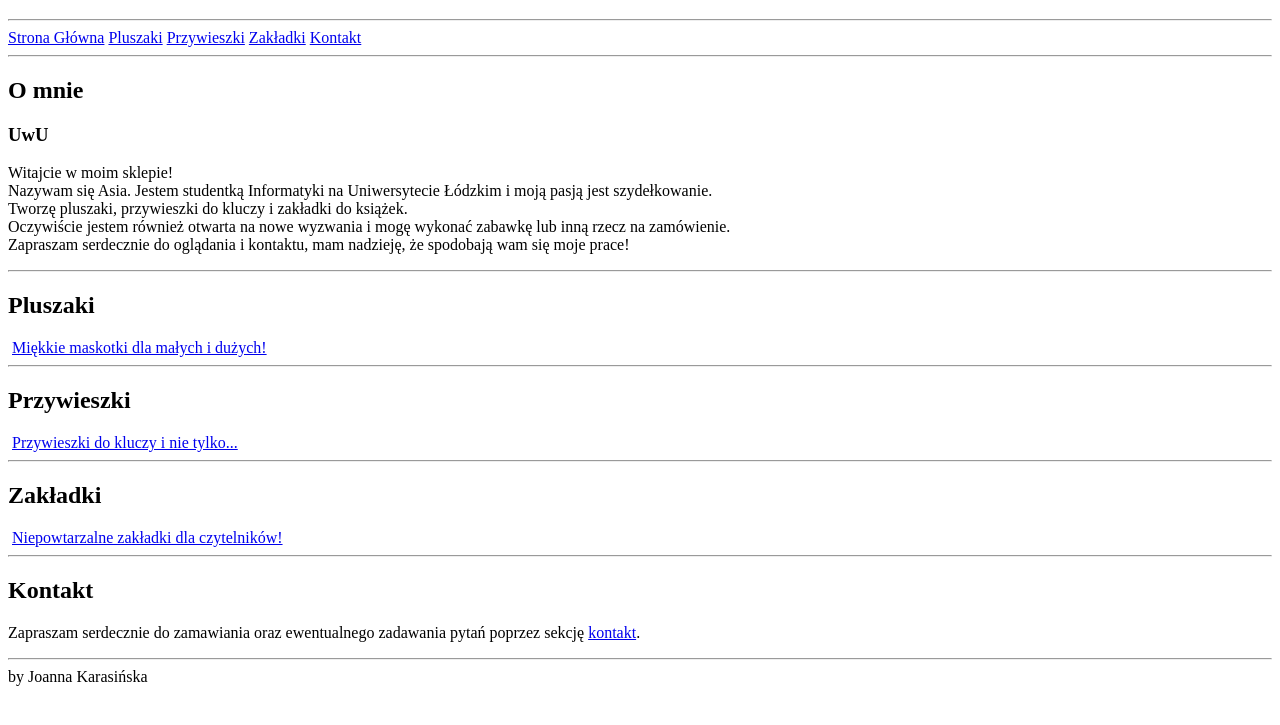
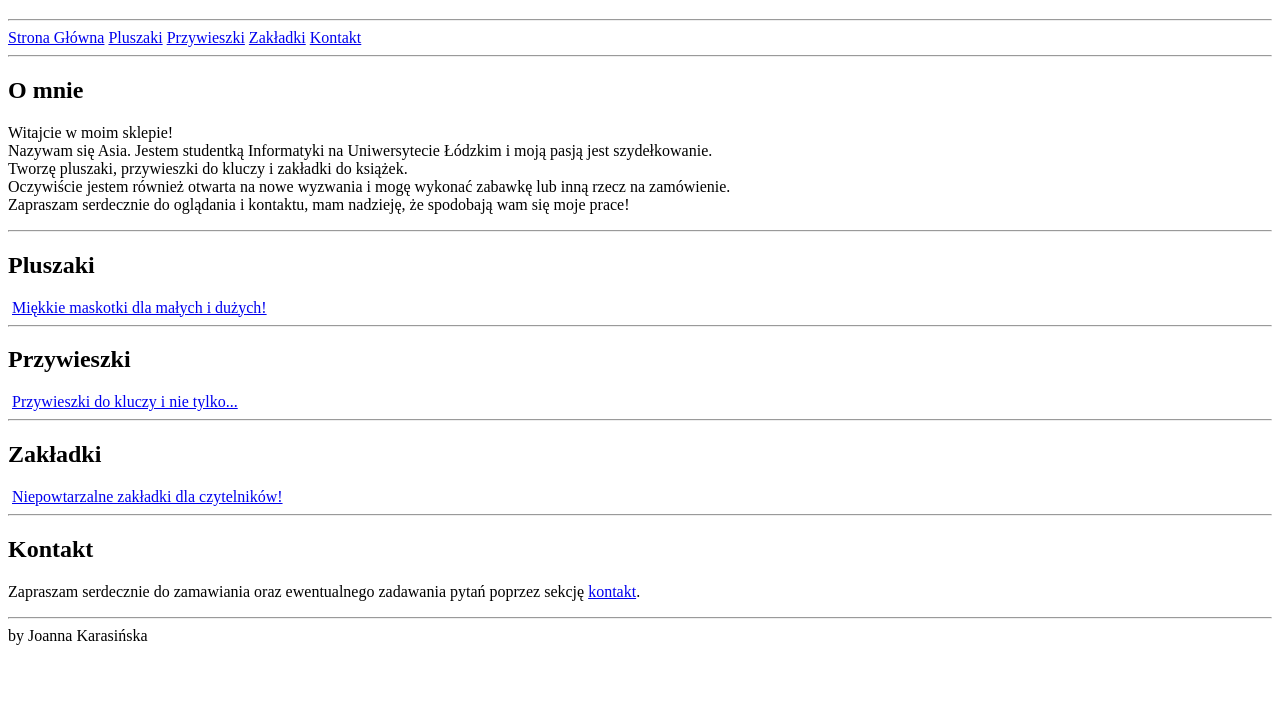
Before and after one commit to asix178/pluszAsie, a plain HTML site: page sklep_szydełko/index.html in a window 1280 px wide. Shown: the part 61-786 px from the top of the page. Drawn offline with Linux system fonts and the light colour scheme.

Commit message:
Revert "Dodano UwU"
This reverts commit 5ae11a410030bd7bb2f9f6a0166d10e107ff1c6e.

```diff
--- a/sklep_szydełko/index.html
+++ b/sklep_szydełko/index.html
@@ -34,7 +34,6 @@
     <Main>
         <section>
             <h2>O mnie</h2>
-            <h3>UwU</h3>
             <p>Witajcie w moim sklepie! <br>
                 Nazywam się Asia.
                 Jestem studentką Informatyki na Uniwersytecie Łódzkim i moją pasją jest szydełkowanie. <br> Tworzę
```
